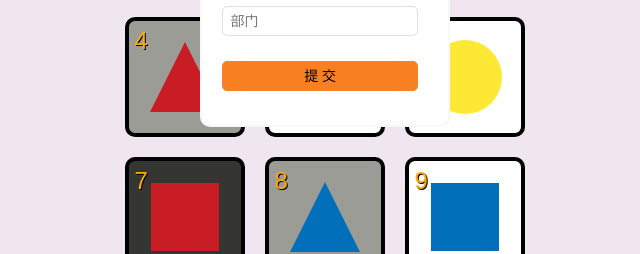
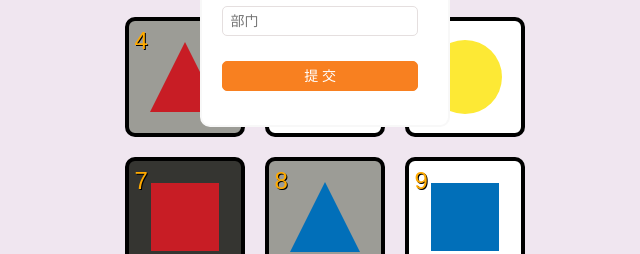
Before and after one commit to pipipipiu/-, a plain HTML site: page index.html in a window 1280 px wide. Shown: the part 323-577 px from the top of the page, 59-699 px from the left. Drawn offline with Linux system fonts and the light colour scheme.

Commit message:
231
3213321

```diff
--- a/styles.css
+++ b/styles.css
@@ -226,7 +226,7 @@
 .input_1 .submit_1{
     border:1px solid #f88020;
     background-color: #f88020;
-    color: #000;
+    color:white;
 }
 .input_1 .submit_1:hover{
     background-color: #f88020;
```
